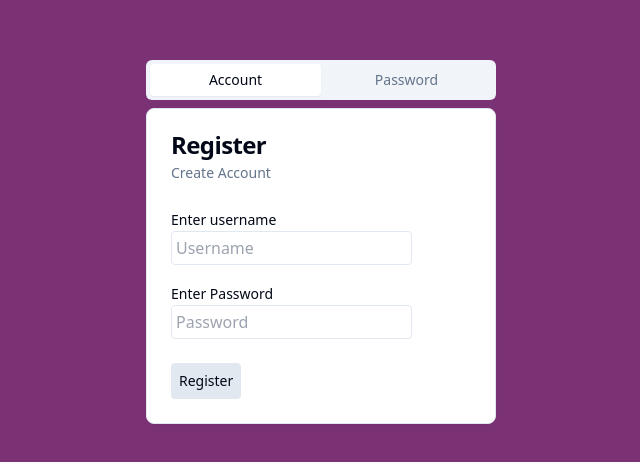
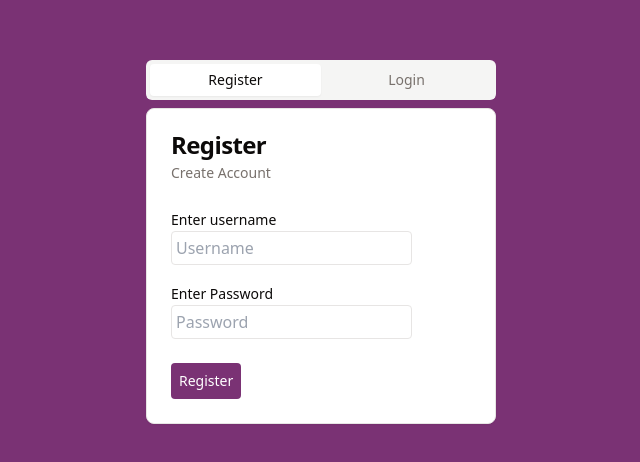
Before and after one commit to yash7xm/Commune, a React (Vite) app in the folder commune-frontend/: page / in a window 1280 px wide. Shown: the part 158-620 px from the top of the page, without its empty margins (319-959 px from the left). Built offline with nearby package versions, Linux system fonts and the light colour scheme.

Commit message:
auth ui complete

```diff
--- a/commune-frontend/src/components/auth.tsx
+++ b/commune-frontend/src/components/auth.tsx
@@ -15,12 +15,12 @@ import {
 
 const Auth = () => {
   return (
-    <Tabs defaultValue="account" className="w-[350px]">
+    <Tabs defaultValue="register" className="w-[350px]">
       <TabsList className="grid w-full grid-cols-2">
-        <TabsTrigger value="account">Account</TabsTrigger>
-        <TabsTrigger value="password">Password</TabsTrigger>
+        <TabsTrigger value="register">Register</TabsTrigger>
+        <TabsTrigger value="login">Login</TabsTrigger>
       </TabsList>
-      <TabsContent value="account">
+      <TabsContent value="register">
         <Card className="w-[350px]">
           <CardHeader>
             <CardTitle>Register</CardTitle>
@@ -29,21 +29,71 @@ const Auth = () => {
           <CardContent>
             <form className="flex flex-col gap-4">
               <div>
-                <label htmlFor="" className="text-sm">Enter username</label>
-                <input type="text" placeholder="Username" className="border outline-none p-1 rounded-sm"/>
+                <label htmlFor="" className="text-sm">
+                  Enter username
+                </label>
+                <input
+                  type="text"
+                  placeholder="Username"
+                  className="border outline-none p-1 rounded-sm"
+                />
               </div>
               <div>
-                <label htmlFor="" className="text-sm">Enter Password</label>
-                <input type="text" placeholder="Password" className="border outline-none p-1 rounded-sm"/>
+                <label htmlFor="" className="text-sm">
+                  Enter Password
+                </label>
+                <input
+                  type="text"
+                  placeholder="Password"
+                  className="border outline-none p-1 rounded-sm"
+                />
               </div>
             </form>
           </CardContent>
           <CardFooter>
-            <button className="bg-slate-200 p-2 text-sm rounded-sm">Register</button>
+            <button className="bg-[#7A3274] text-white p-2 text-sm rounded-sm">
+              Register
+            </button>
           </CardFooter>
         </Card>
       </TabsContent>
-      <TabsContent value="password">Change your password here.</TabsContent>
+      <TabsContent value="login">
+        <Card className="w-[350px]">
+          <CardHeader>
+            <CardTitle>LogIn</CardTitle>
+            <CardDescription>Welcome Back</CardDescription>
+          </CardHeader>
+          <CardContent>
+            <form className="flex flex-col gap-4">
+              <div>
+                <label htmlFor="" className="text-sm">
+                  Enter username
+                </label>
+                <input
+                  type="text"
+                  placeholder="Username"
+                  className="border outline-none p-1 rounded-sm"
+                />
+              </div>
+              <div>
+                <label htmlFor="" className="text-sm">
+                  Enter Password
+                </label>
+                <input
+                  type="text"
+                  placeholder="Password"
+                  className="border outline-none p-1 rounded-sm"
+                />
+              </div>
+            </form>
+          </CardContent>
+          <CardFooter>
+            <button className="bg-[#7A3274] text-white  p-2 text-sm rounded-sm">
+              Login
+            </button>
+          </CardFooter>
+        </Card>
+      </TabsContent>
     </Tabs>
   );
 };
--- a/commune-frontend/src/index.css
+++ b/commune-frontend/src/index.css
@@ -2,69 +2,54 @@
 @tailwind components;
 @tailwind utilities;
 
+
 @layer base {
   :root {
     --background: 0 0% 100%;
-    --foreground: 222.2 84% 4.9%;
-
+    --foreground: 20 14.3% 4.1%;
     --card: 0 0% 100%;
-    --card-foreground: 222.2 84% 4.9%;
-
+    --card-foreground: 20 14.3% 4.1%;
     --popover: 0 0% 100%;
-    --popover-foreground: 222.2 84% 4.9%;
-
-    --primary: 222.2 47.4% 11.2%;
-    --primary-foreground: 210 40% 98%;
-
-    --secondary: 210 40% 96.1%;
-    --secondary-foreground: 222.2 47.4% 11.2%;
-
-    --muted: 210 40% 96.1%;
-    --muted-foreground: 215.4 16.3% 46.9%;
-
-    --accent: 210 40% 96.1%;
-    --accent-foreground: 222.2 47.4% 11.2%;
-
+    --popover-foreground: 20 14.3% 4.1%;
+    --primary: 24.6 95% 53.1%;
+    --primary-foreground: 60 9.1% 97.8%;
+    --secondary: 60 4.8% 95.9%;
+    --secondary-foreground: 24 9.8% 10%;
+    --muted: 60 4.8% 95.9%;
+    --muted-foreground: 25 5.3% 44.7%;
+    --accent: 60 4.8% 95.9%;
+    --accent-foreground: 24 9.8% 10%;
     --destructive: 0 84.2% 60.2%;
-    --destructive-foreground: 210 40% 98%;
-
-    --border: 214.3 31.8% 91.4%;
-    --input: 214.3 31.8% 91.4%;
-    --ring: 222.2 84% 4.9%;
-
+    --destructive-foreground: 60 9.1% 97.8%;
+    --border: 20 5.9% 90%;
+    --input: 20 5.9% 90%;
+    --ring: 24.6 95% 53.1%;
     --radius: 0.5rem;
   }
 
   .dark {
-    --background: 222.2 84% 4.9%;
-    --foreground: 210 40% 98%;
-
-    --card: 222.2 84% 4.9%;
-    --card-foreground: 210 40% 98%;
-
-    --popover: 222.2 84% 4.9%;
-    --popover-foreground: 210 40% 98%;
-
-    --primary: 210 40% 98%;
-    --primary-foreground: 222.2 47.4% 11.2%;
-
-    --secondary: 217.2 32.6% 17.5%;
-    --secondary-foreground: 210 40% 98%;
-
-    --muted: 217.2 32.6% 17.5%;
-    --muted-foreground: 215 20.2% 65.1%;
-
-    --accent: 217.2 32.6% 17.5%;
-    --accent-foreground: 210 40% 98%;
-
-    --destructive: 0 62.8% 30.6%;
-    --destructive-foreground: 210 40% 98%;
-
-    --border: 217.2 32.6% 17.5%;
-    --input: 217.2 32.6% 17.5%;
-    --ring: 212.7 26.8% 83.9%;
+    --background: 20 14.3% 4.1%;
+    --foreground: 60 9.1% 97.8%;
+    --card: 20 14.3% 4.1%;
+    --card-foreground: 60 9.1% 97.8%;
+    --popover: 20 14.3% 4.1%;
+    --popover-foreground: 60 9.1% 97.8%;
+    --primary: 20.5 90.2% 48.2%;
+    --primary-foreground: 60 9.1% 97.8%;
+    --secondary: 12 6.5% 15.1%;
+    --secondary-foreground: 60 9.1% 97.8%;
+    --muted: 12 6.5% 15.1%;
+    --muted-foreground: 24 5.4% 63.9%;
+    --accent: 12 6.5% 15.1%;
+    --accent-foreground: 60 9.1% 97.8%;
+    --destructive: 0 72.2% 50.6%;
+    --destructive-foreground: 60 9.1% 97.8%;
+    --border: 12 6.5% 15.1%;
+    --input: 12 6.5% 15.1%;
+    --ring: 20.5 90.2% 48.2%;
   }
 }
+
 
 @layer base {
   * {
```
Lines whose indentation alone changed are shown as unchanged.
